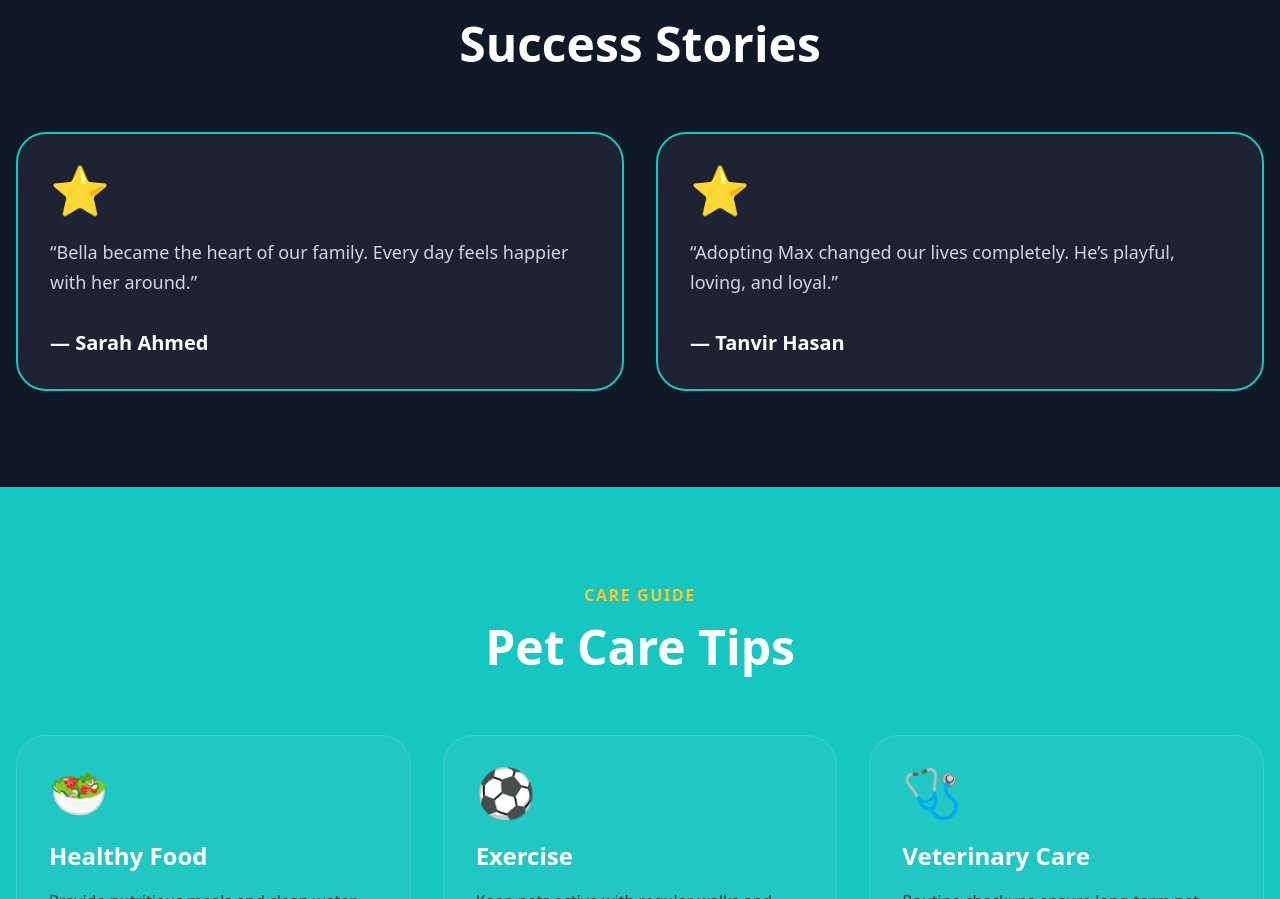
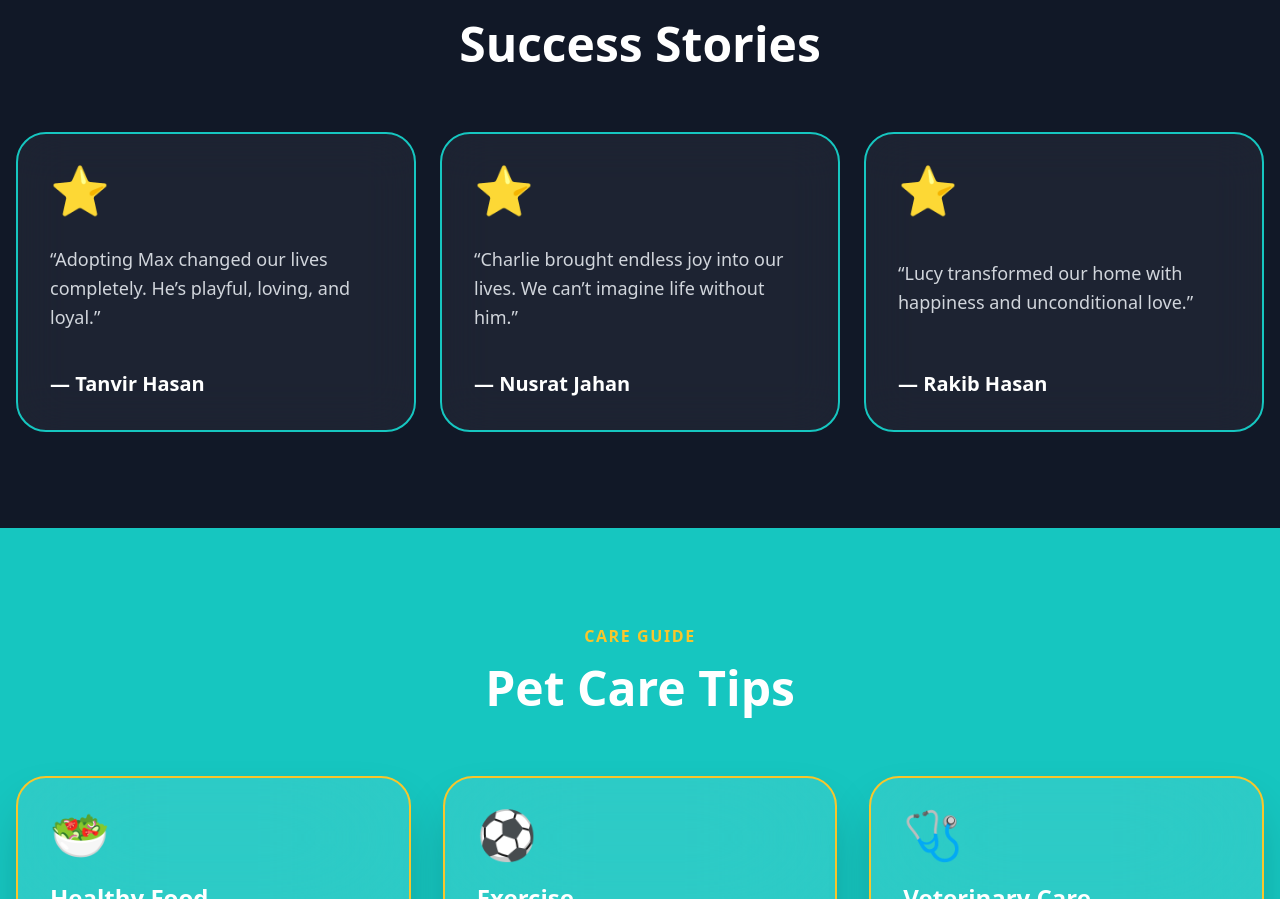
Before and after one commit to Sabbirhossen143/Project_pet-adoption-client, a Next.js app: page / in a window 1280 px wide. Shown: the part 1901-2800 px from the top of the page. Built offline with nearby package versions, Linux system fonts and the light colour scheme; no server answers.

Commit message:
Pet card Updated

```diff
--- a/src/app/page.js
+++ b/src/app/page.js
@@ -102,7 +102,7 @@ export default function Home() {
             font-bold
             transition
             duration-300
-            shadow-lg
+            shadow-2xl
           "
         >
 
@@ -147,6 +147,7 @@ export default function Home() {
           alt="Dog"
           width={0}
           height={0}
+          loading="eager"
           sizes="100vw"
           className="
             relative
--- a/src/components/PetCard.jsx
+++ b/src/components/PetCard.jsx
@@ -112,7 +112,7 @@ md:text-2xl
 
 
       {/* CONTENT */}
-      <div className="p-4 sm:p-6 bg-[#16C6C0] text-white">
+      <div className="p-5 sm:p-3 bg-[#16C6C0] text-white">
 
         {/* INFO */}
         <div className="space-y-2.5
@@ -127,14 +127,13 @@ sm:space-y-3 md:space-y-3">
         flex
         items-center
         gap-1
-        bg-[#16C6C0]/20
-        border
-        border-[#16C6C0]/30
-        text-[#5eead4]
+        bg-white
+border-white
+text-black/90
         px-3
         py-1
         rounded-full
-        text-[10px]
+        text-[11px]
         sm:text-[12px]
         md:text-[13px]
         font-semibold
@@ -153,13 +152,12 @@ sm:space-y-3 md:space-y-3">
         flex
         items-center
         gap-2
-        bg-white/10
-        border
-        border-white/10
+        bg-[#0f172a]
+        border-[#F9C62B]
         px-3
         py-1
         rounded-full
-        text-[10px]
+        text-[11px]
         sm:text-[12px]
         md:text-[13px]
       "
@@ -167,7 +165,7 @@ sm:space-y-3 md:space-y-3">
 
       <FaLocationDot className="text-[#F9C62B]" />
 
-      <span className="text-white/90">
+      <span className="text-white font-medium">
 
         {pet.location}
 
@@ -188,13 +186,13 @@ sm:space-y-3 md:space-y-3">
     flex
     items-center
     gap-1
-    text-[11px]
+    text-[12px]
     sm:text-sm
     md:text-base
   "
 >
 
-  <span className="text-gray-400">
+  <span className="text-white font-medium">
 
     Breed:
 
@@ -202,7 +200,7 @@ sm:space-y-3 md:space-y-3">
 
 
 
-  <span className="font-bold text-white text-[12px]
+  <span className="font-bold text-white text-[13px]
     sm:text-[14px]
     md:text-[16px]">
 
@@ -219,10 +217,10 @@ sm:space-y-3 md:space-y-3">
     flex
     items-center
     gap-2
-    text-gray-300
-    text-[11px]
-    sm:text-sm
-    md:text-base
+    text-white
+    text-[12px]
+    sm:text-[13px]
+    md:text-[13px]
     font-medium
   "
 >
@@ -242,9 +240,9 @@ sm:space-y-3 md:space-y-3">
 
 
   {/* FEE */}
-  <div className="flex items-center justify-between pt-1">
+  <div className="flex items-center justify-between pt-0">
 
-    <span className="text-gray-400 text-[13px] sm:text-[14px] md:text-[16px]">
+    <span className="text-white text-[13px] sm:text-[14px] md:text-[16px]">
 
       Adoption Fee
 
@@ -275,7 +273,8 @@ sm:space-y-3 md:space-y-3">
         {/* BUTTONS */}
         <div
           className="
-            mt-6
+            mt-3
+            md:mt-5
             grid
             grid-cols-2
             gap-3
--- a/src/components/PetCareTips.jsx
+++ b/src/components/PetCareTips.jsx
@@ -60,16 +60,16 @@ const PetCareTips = () => {
             <div
               key={index}
               className="
-                bg-white/5
-                border
-                border-white/10
+                bg-white/10
                 rounded-[30px]
                 p-8
-                hover:border-2
-                hover:border-[#F9C62B]
+                border-2
+                border-[#F9C62B]
                 hover:-translate-y-2
                 transition
                 duration-500
+                shadow-2xl
+                backdrop-blur-3xl
               "
             >
 
--- a/src/components/SuccessStories.jsx
+++ b/src/components/SuccessStories.jsx
@@ -1,3 +1,11 @@
+"use client";
+
+import { Swiper, SwiperSlide } from "swiper/react";
+
+import { Autoplay } from "swiper/modules";
+
+import "swiper/css";
+
 const SuccessStories = () => {
 
   const stories = [
@@ -10,20 +18,33 @@ const SuccessStories = () => {
       text: "Adopting Max changed our lives completely. He’s playful, loving, and loyal.",
       name: "Tanvir Hasan",
     },
+
+    {
+      text: "Charlie brought endless joy into our lives. We can’t imagine life without him.",
+      name: "Nusrat Jahan",
+    },
+
+    {
+      text: "Lucy transformed our home with happiness and unconditional love.",
+      name: "Rakib Hasan",
+    },
   ];
 
 
 
   return (
 
-    <section className="py-24 bg-[#111827]">
+    <section className="py-24 bg-[#111827] overflow-hidden">
 
       <div className="max-w-7xl mx-auto px-4">
 
+        {/* HEADING */}
         <div className="text-center mb-16">
 
           <p className="text-[#F9C62B] uppercase tracking-widest font-semibold">
+
             Happy Families
+
           </p>
 
 
@@ -47,23 +68,53 @@ const SuccessStories = () => {
 
 
 
-        <div className="grid md:grid-cols-2 gap-8">
+        {/* SLIDER */}
+        <Swiper
+          modules={[Autoplay]}
+          spaceBetween={24}
+          loop={true}
+          autoplay={{
+            delay: 2500,
+            disableOnInteraction: false,
+          }}
+
+          breakpoints={{
+            0: {
+              slidesPerView: 1,
+            },
+
+            768: {
+              slidesPerView: 2,
+            },
+
+            1024: {
+              slidesPerView: 3,
+            },
+          }}
+        >
 
           {stories.map((story, index) => (
 
+            <SwiperSlide key={index} className="flex h-auto">
+
               <div
-              key={index}
                 className="
                   bg-white/5
-                border
+                  border-2
+                  border-[#16C6C0]
                   rounded-[30px]
                   p-8
                   backdrop-blur-xl
-                border-2
-                border-[#16C6C0]
+                  hover:-translate-y-2
                   transition
                   duration-500
-                hover:translate-x-2
+                  w-full
+min-h-[240px]
+sm:min-h-[260px]
+md:min-h-[300px]
+flex
+flex-col
+justify-between
                 "
               >
 
@@ -80,7 +131,9 @@ const SuccessStories = () => {
                     text-gray-300
                     mt-6
                     leading-relaxed
-                  text-lg
+                    text-sm
+                    sm:text-base
+                    md:text-lg
                   "
                 >
 
@@ -95,7 +148,8 @@ const SuccessStories = () => {
                     mt-8
                     text-white
                     font-bold
-                  text-xl
+                    text-lg
+                    sm:text-xl
                   "
                 >
 
@@ -105,9 +159,11 @@ const SuccessStories = () => {
 
               </div>
 
+            </SwiperSlide>
+
           ))}
 
-        </div>
+        </Swiper>
 
       </div>
 
--- a/src/components/WhyAdopt.jsx
+++ b/src/components/WhyAdopt.jsx
@@ -81,10 +81,11 @@ const WhyAdopt = () => {
               key={index}
               className="
                 group
-                bg-white/5
+                bg-white/10
                 border
                 border-2
-                backdrop-blur-xl
+                backdrop-blur-3xl
+                shadow-2xl
                 rounded-[30px]
                 p-8
                 hover:-translate-y-2
```
Lines whose indentation alone changed are shown as unchanged.
